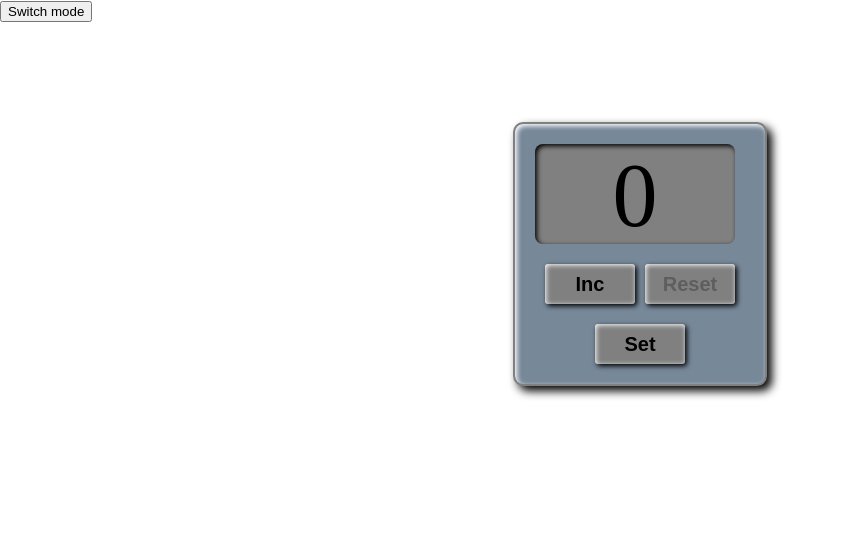
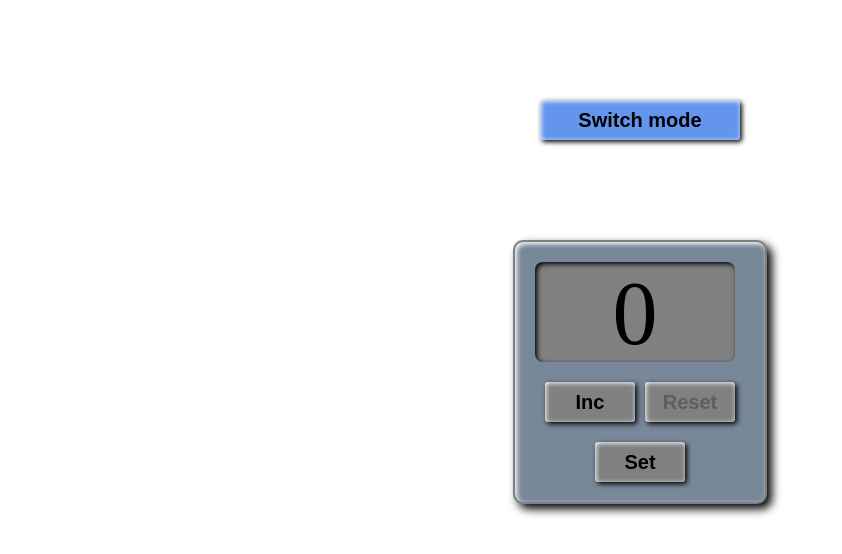
Before and after one commit to Deliriumbad/incubator-counter, a React (Create React App) app: page / in a window 1280 px wide. Both pictures are taken after a click on the button "Switch mode". Shown: the top 554 px of the page, without its empty margins (0-842 px from the left). Built offline with nearby package versions, Linux system fonts and the light colour scheme.

Commit message:
counter-1.0

```diff
--- a/src/App.tsx
+++ b/src/App.tsx
@@ -10,24 +10,24 @@ function App() {
     let [startValue, setStartValue] = useState<number>(0);
     let [maxValue, setMaxValue] = useState<number>(5);
     const [currentValue, setCurrentValue] = useState<number>(startValue);
-    const [select, setSelect] = useState<boolean>(true);
-    const [counterStatus, setCounterStatus] = useState<string>('');
-    const [on, SetOn] = useState(true)
+    const [activeButton, setActiveButton] = useState<boolean>(true);
+    const [counterInfo, setCounterInfo] = useState<string>('');
+    const [onSwitchMode, SetOnSwitchMode] = useState(true)
     const [inputMode, setInputMode] = useState(false)
 
     const counterStep = 1;
 
-    const maxInput = v1();
-    const minInput = v1();
+    const maxInputValue = v1();
+    const minInputValue = v1();
 
     const buttons = [
-        {id: v1(), name: 'Inc', isDisabled: currentValue === maxValue || !select || maxValue <= startValue},
-        {id: v1(), name: 'Reset', isDisabled: currentValue === startValue || !select || maxValue <= startValue},
+        {id: v1(), name: 'Inc', isDisabled: currentValue === maxValue || !activeButton || maxValue <= startValue},
+        {id: v1(), name: 'Reset', isDisabled: currentValue === startValue || !activeButton || maxValue <= startValue},
     ]
 
     const inputs = [
-        {id: maxInput, name: 'Max', value: maxValue},
-        {id: minInput, name: 'Min', value: startValue}
+        {id: maxInputValue, name: 'Max', value: maxValue},
+        {id: minInputValue, name: 'Min', value: startValue}
     ]
 
     useEffect(() => {
@@ -58,34 +58,36 @@ function App() {
             case 'Set':
                 setCurrentValue(startValue);
                 setMaxValue(maxValue);
-                setSelect(true);
-                setCounterStatus('');
+                setActiveButton(true);
+                setCounterInfo('');
                 setInputMode(!inputMode);
                 break;
         }
     }
 
     const onChangeHandler = (num: number, id: string) => {
-        if (id === maxInput) {
+        if (id === maxInputValue) {
             maxValue = num;
             setMaxValue(maxValue);
-            setSelect(false);
-            setCounterStatus('Enter values and press "set"');
+            setActiveButton(false);
+            setCounterInfo('Enter values and press "set"');
         }
-        if (id === minInput) {
+        if (id === minInputValue) {
             startValue = num;
             setStartValue(startValue);
-            setSelect(false);
-            setCounterStatus('Enter values and press "set"');
+            setActiveButton(false);
+            setCounterInfo('Enter values and press "set"');
         }
         if (startValue >= maxValue || startValue < 0) {
-            setCounterStatus('Incorrect value!');
-            setSelect(true);
+            setCounterInfo('Incorrect value!');
+            setActiveButton(true);
         }
     }
 
-    const colorFont = currentValue === maxValue ? s.white : '';
-    const colorInput = counterStatus === 'Incorrect value!' ? s.red : '';
+    const fontStyle = currentValue === maxValue ? s.white : '';
+    const inputStyle = counterInfo === 'Incorrect value!' ? s.red : '';
+    const switchButtonStyle = onSwitchMode ? s.switchButtonOff : `${s.switchButtonOff} ${s.switchButtonOn}`;
+
 
     const button = buttons.map((el, index) => {
         return <Button key={index} counter={onCounterHandler} {...el} />
@@ -96,29 +98,29 @@ function App() {
     })
 
     const onButtonHandler = () => {
-        SetOn(!on)
-        setInputMode(false)
+        SetOnSwitchMode(!onSwitchMode);
+        setInputMode(false);
     }
 
     return (
         <>
-            <button onClick={onButtonHandler}>Switch mode</button>
+            <button onClick={onButtonHandler} className={switchButtonStyle}>Switch mode</button>
             {
-                on ?
+                onSwitchMode ?
                     <div className={s.container}>
                         <div className={s.wrapper}>
-                            <div className={colorFont}>
+                            <div className={fontStyle}>
                                 <Counter count={currentValue}
-                                         counterStatus={counterStatus}
+                                         counterInfo={counterInfo}
                                 />
                                 {button}
                             </div>
                         </div>
-                        <div className={`${s.wrapper} ${colorInput}`}>
+                        <div className={`${s.wrapper} ${inputStyle}`}>
                             {input}
                             <Button name={'Set'}
                                     counter={onCounterHandler}
-                                    isDisabled={select}
+                                    isDisabled={activeButton}
                             />
                         </div>
                     </div>
@@ -128,24 +130,24 @@ function App() {
                             {
                                 inputMode ?
                                     <div className={s.wrapper}>
-                                        <div className={`${colorFont} ${colorInput}`}>
+                                        <div className={`${fontStyle} ${inputStyle}`}>
                                             {input}
                                             <Button name={'Set'}
                                                     counter={onCounterHandler}
-                                                    isDisabled={!on ? false : select}
+                                                    isDisabled={!onSwitchMode ? false : activeButton}
                                             />
                                         </div>
                                     </div>
                                     :
                                     <div className={s.wrapper}>
-                                        <div className={colorFont}>
+                                        <div className={fontStyle}>
                                             <Counter count={currentValue}
-                                                     counterStatus={counterStatus}
+                                                     counterInfo={counterInfo}
                                             />
                                             {button}
                                             <Button name={'Set'}
                                                     counter={onCounterHandler}
-                                                    isDisabled={!on ? false : select}
+                                                    isDisabled={!onSwitchMode ? false : activeButton}
                                             />
                                         </div>
                                     </div>
--- a/src/app.module.css
+++ b/src/app.module.css
@@ -22,10 +22,6 @@ html {
     box-shadow: 2px 2px 5px white inset, 5px 5px 10px black;
 }
 
-.someClass {
-
-}
-
 .white span{
     color: white;
 }
@@ -43,6 +39,30 @@ html {
 }
 .button:hover {
     background-color: cornflowerblue;
+}
+
+.switchButtonOff {
+    display: flex;
+    align-items: center;
+    justify-content: center;
+    margin: 0 auto;
+    margin-top: 100px;
+    width: 200px;
+    height: 40px;
+    border: none;
+    border-radius: 3px;
+    background-color: grey;
+    font-size: 20px;
+    font-weight: 900;
+    box-shadow: inset 1px 1px 5px white, 2px 2px 5px black
+}
+
+.switchButtonOff:hover {
+    background-color: cornflowerblue;
+}
+
+.switchButtonOn {
+    background-color:cornflowerblue;
 }
 
 .counter {
--- a/src/components/Counter.tsx
+++ b/src/components/Counter.tsx
@@ -3,22 +3,29 @@ import s from './../app.module.css'
 
 type CounterPropsType = {
     count: number
-    counterStatus: string
+    counterInfo: string
 }
 
 export const Counter: React.FC<CounterPropsType> = (props) => {
 
-    if (props.counterStatus === '') {
-        return <div className={s.counter}>
-            <span>{props.count}</span>
-        </div>
-    } else {
-        return <div className={s.counter}>
-            <span className={s.counterText}>{props.counterStatus}</span>
-        </div>
-    }
+    const {count, counterInfo} = props;
 
-
-
-
+    return (
+        <>
+            {
+                !counterInfo ?
+                    <div className={s.counter}>
+                        <span>
+                            {count}
+                        </span>
+                    </div>
+                    :
+                    <div className={s.counter}>
+                        <span className={s.counterText}>
+                            {counterInfo}
+                        </span>
+                    </div>
+            }
+        </>
+    );
 };
```
